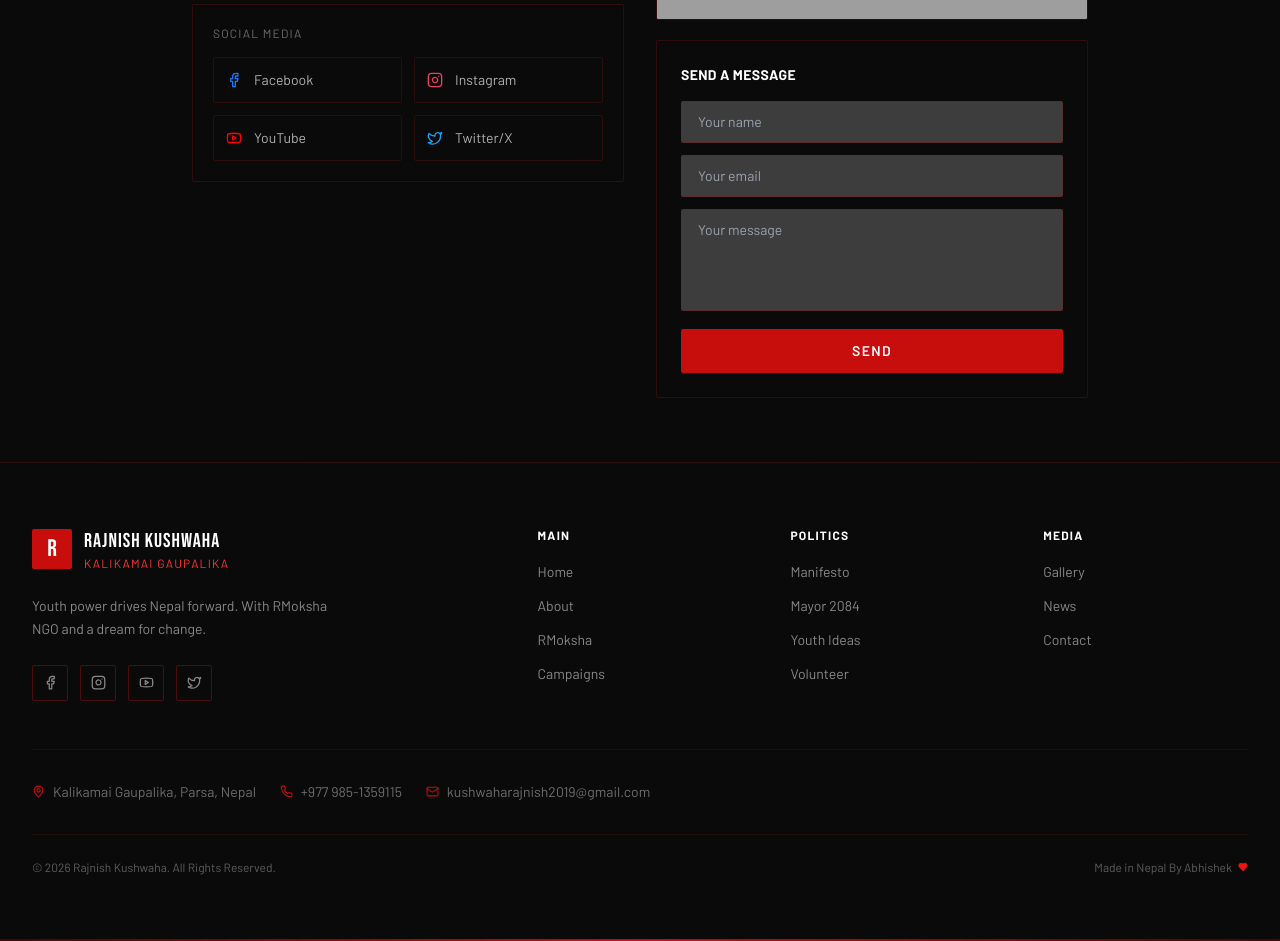
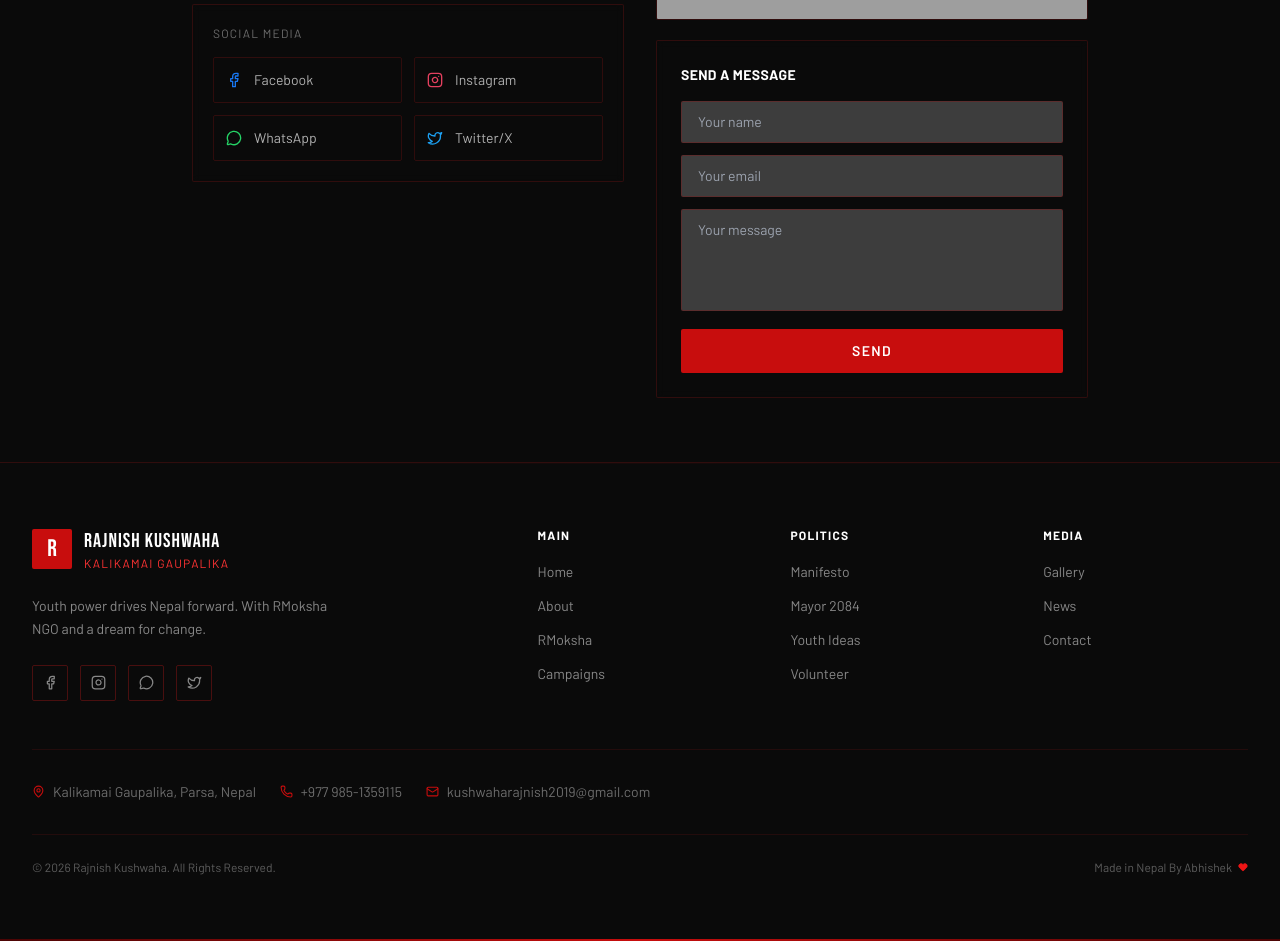
Before and after one commit to abhikush47/rajnish, a Next.js app: page /en/contact in a window 1280 px wide. Shown: the part 580-1521 px from the top of the page. Built offline with nearby package versions, Linux system fonts and the light colour scheme; grey boxes are pictures that could not be loaded; a web font is replaced by a local one.

Commit message:
whatsapp added

```diff
--- a/package.json
+++ b/package.json
@@ -15,7 +15,7 @@
     "firebase": "^12.10.0",
     "framer-motion": "^11.3.8",
     "lottie-react": "^2.4.1",
-    "lucide-react": "^0.414.0",
+    "lucide-react": "^0.577.0",
     "next": "14.2.5",
     "next-intl": "^3.15.0",
     "nodemailer": "^8.0.2",
--- a/src/app/[locale]/contact/page.js
+++ b/src/app/[locale]/contact/page.js
@@ -2,11 +2,12 @@
 
 import { useState } from 'react';
 import { motion } from 'framer-motion';
-import { useTranslations } from 'next-intl';
-import { MapPin, Phone, Mail, Facebook, Instagram, Youtube, Twitter } from 'lucide-react';
+import { useTranslations, useLocale } from 'next-intl';
+import { MapPin, Phone, Mail, Facebook, Instagram, Twitter, MessageCircle } from 'lucide-react';
 
-export default function ContactPage({ params: { locale } }) {
+export default function ContactPage() {
 
+  const locale = useLocale();
   const t = useTranslations('contact');
   const isNepali = locale === 'ne';
 
@@ -50,7 +51,7 @@ export default function ContactPage({ params: { locale } }) {
   const socials = [
     { icon: Facebook, label: 'Facebook', href: 'https://www.facebook.com/profile.php?id=61580541899428', color: '#1877f2' },
     { icon: Instagram, label: 'Instagram', href: 'https://www.instagram.com/rajnish_moksha/', color: '#e4405f' },
-    { icon: Youtube, label: 'YouTube', href: '#', color: '#ff0000' },
+   { icon: MessageCircle, label: 'WhatsApp', href: 'https://wa.me/9779851359115', color: '#25d366' },
     { icon: Twitter, label: 'Twitter/X', href: '#', color: '#1da1f2' },
   ];
 
--- a/src/components/layout/Footer.js
+++ b/src/components/layout/Footer.js
@@ -1,12 +1,14 @@
 'use client';
 
 import Link from 'next/link';
-import { useTranslations } from 'next-intl';
+import { useTranslations, useLocale } from 'next-intl';
 import { motion } from 'framer-motion';
-import { Facebook, Instagram, Youtube, Twitter, MapPin, Phone, Mail, Heart } from 'lucide-react';
+import { Facebook, Heart, Instagram, Mail, MapPin, Phone, Twitter, MessageCircle } from 'lucide-react';
 
-export default function Footer({ locale }) {
+export default function Footer() {
+  const locale = useLocale();
   const t = useTranslations();
+
   const base = `/${locale}`;
   const isNepali = locale === 'ne';
   const year = new Date().getFullYear();
@@ -34,7 +36,7 @@ export default function Footer({ locale }) {
   const socials = [
     { icon: Facebook, href: 'https://www.facebook.com/profile.php?id=61580541899428', label: 'Facebook' },
     { icon: Instagram, href: 'https://www.instagram.com/rajnish_moksha/', label: 'Instagram' },
-    { icon: Youtube, href: '#', label: 'YouTube' },
+     { icon: MessageCircle, label: 'WhatsApp', href: 'https://wa.me/9779851359115', color: '#25d366' },
     { icon: Twitter, href: '#', label: 'Twitter' },
   ];
 
--- a/src/components/layout/Navbar.js
+++ b/src/components/layout/Navbar.js
@@ -306,7 +306,7 @@ export default function Navbar({ locale }) {
 
               {/* Social links */}
               <div className="p-4 flex gap-3">
-                {['facebook', 'instagram', 'twitter', 'youtube'].map((social) => (
+                {['facebook', 'instagram', 'twitter', 'whatsapp'].map((social) => (
                   <a
                     key={social}
                     href="#"
```
Also changed, not shown: 1 other file (tests, documents, lock files or other folders).
